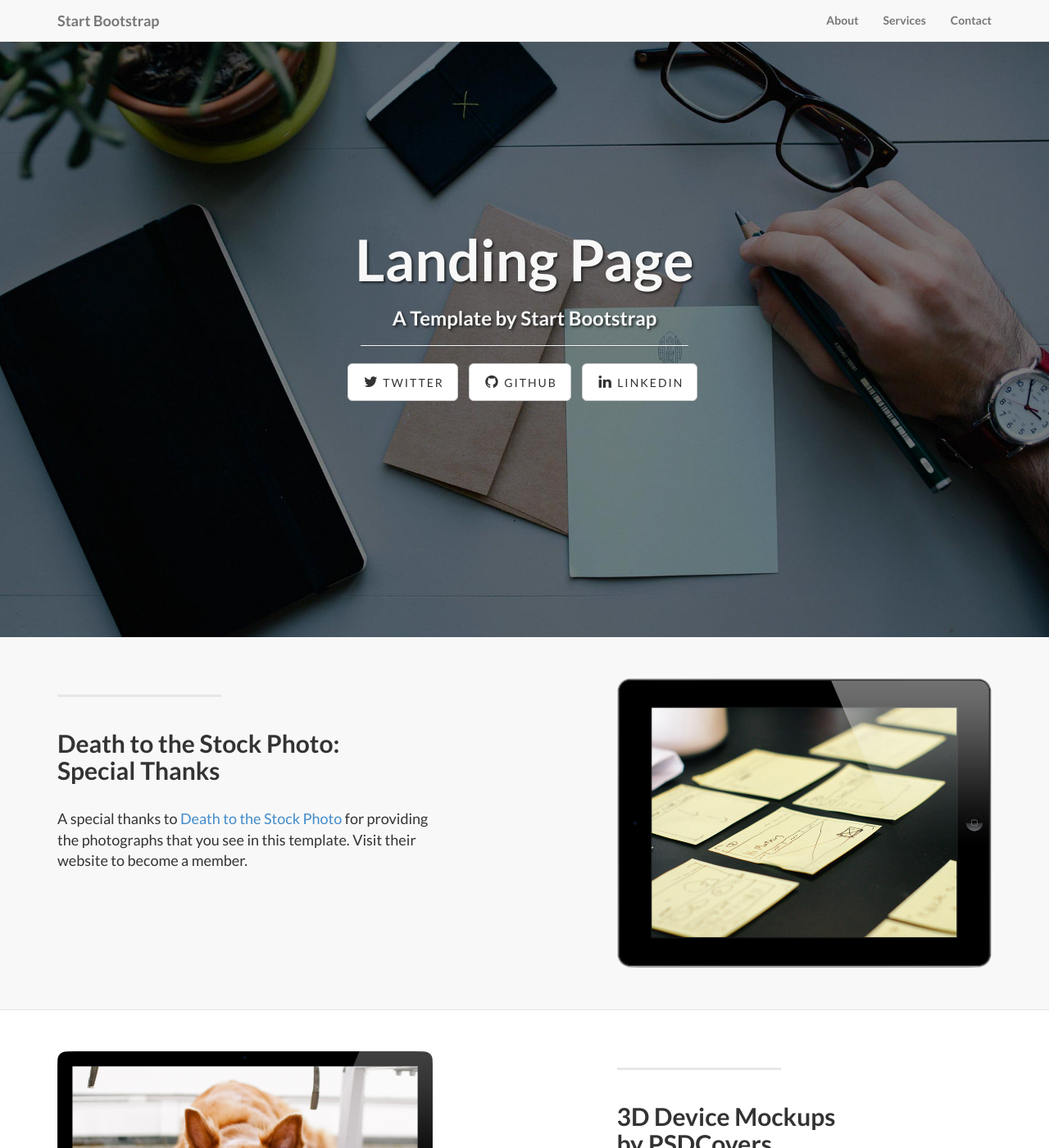
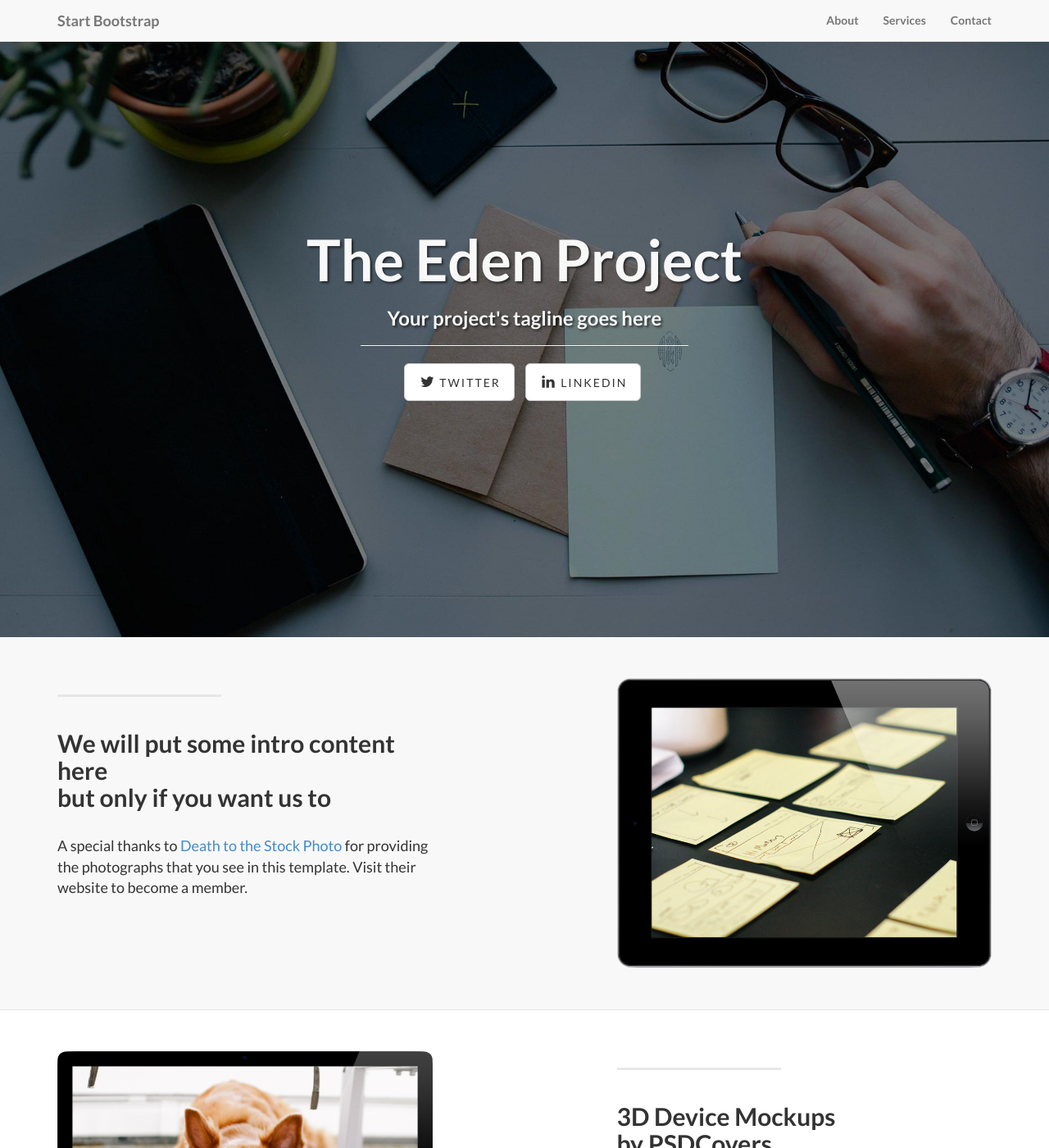
Before and after one commit to bbriggs/eden-project-web, a Jekyll site: the page index.html, which Jekyll copies as it is, in a window 1280 px wide and 1400 px high. Shown: the whole window at 82% size. Built offline with Jekyll 4.4.1, drawn with Linux system fonts in a browser that asks for light colours.

Commit message:
Small content tweaks

```diff
--- a/_config.yml
+++ b/_config.yml
@@ -6,7 +6,7 @@
 # 'jekyll serve'. If you change this file, please restart the server process.
 
 # Site settings
-title: Your awesome title
+title: The Eden Project
 email: your-email@domain.com
 description: > # this means to ignore newlines until "baseurl:"
   Write an awesome description for your new site here. You can edit this
--- a/index.html
+++ b/index.html
@@ -9,7 +9,7 @@
     <meta name="description" content="">
     <meta name="author" content="">
 
-    <title>Landing Page - Start Bootstrap Theme</title>
+    <title>The Eden Project</title>
 
     <!-- Bootstrap Core CSS -->
     <link href="css/bootstrap.min.css" rel="stylesheet">
@@ -72,17 +72,16 @@
             <div class="row">
                 <div class="col-lg-12">
                     <div class="intro-message">
-                        <h1>Landing Page</h1>
-                        <h3>A Template by Start Bootstrap</h3>
+                        <h1>The Eden Project</h1>
+                        <h3>Your project's tagline goes here</h3>
                         <hr class="intro-divider">
                         <ul class="list-inline intro-social-buttons">
-                            <li>
+                          <li>
+                                <!-- # Fix this link to point at EP's twitter (if it exists) -->
                                 <a href="https://twitter.com/SBootstrap" class="btn btn-default btn-lg"><i class="fa fa-twitter fa-fw"></i> <span class="network-name">Twitter</span></a>
                             </li>
                             <li>
-                                <a href="https://github.com/IronSummitMedia/startbootstrap" class="btn btn-default btn-lg"><i class="fa fa-github fa-fw"></i> <span class="network-name">Github</span></a>
-                            </li>
-                            <li>
+                                <!-- # Fix this link to point at EP's LinkedIn stuff -->
                                 <a href="#" class="btn btn-default btn-lg"><i class="fa fa-linkedin fa-fw"></i> <span class="network-name">Linkedin</span></a>
                             </li>
                         </ul>
@@ -106,7 +105,7 @@
                 <div class="col-lg-5 col-sm-6">
                     <hr class="section-heading-spacer">
                     <div class="clearfix"></div>
-                    <h2 class="section-heading">Death to the Stock Photo:<br>Special Thanks</h2>
+                    <h2 class="section-heading">We will put some intro content here <br>but only if you want us to</h2>
                     <p class="lead">A special thanks to <a target="_blank" href="http://join.deathtothestockphoto.com/">Death to the Stock Photo</a> for providing the photographs that you see in this template. Visit their website to become a member.</p>
                 </div>
                 <div class="col-lg-5 col-lg-offset-2 col-sm-6">
```
